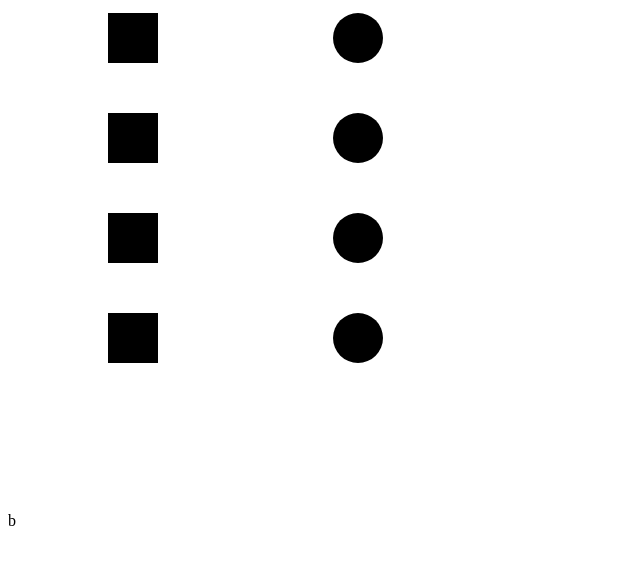
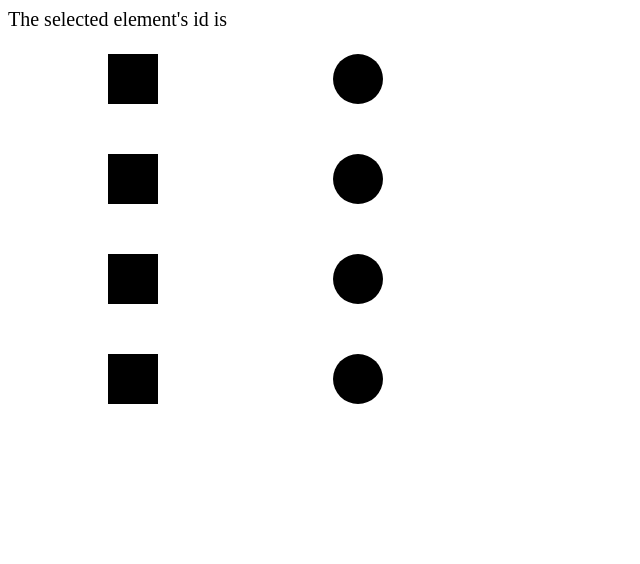
Before and after one commit to tippytappy/d3_study, a plain HTML site: page various/selection links.html in a window 1280 px wide. Shown: the whole page, without its empty margins (0-640 px from the left). Drawn offline with Linux system fonts and the light colour scheme.

Commit message:
selection updates

```diff
--- a/various/selection links.html
+++ b/various/selection links.html
@@ -5,16 +5,26 @@
   <meta http-equiv="X-UA-Compatible" content="IE=edge">
   <meta name="viewport" content="width=device-width, initial-scale=1.0">
   <script src="../d3-7.6.1.js"></script>
+  <style>
+    #element_letter {
+      font-size: 20px;
+    }
+  </style>
   <title>Document</title>
 </head>
 <body>
+  <div id="element_letter" font-size="30">The selected element's id is</div>
+  <br>
   <svg width="500" height="500"></svg>
   <script>
 
     data = ['a', 'b', 'c', 'd']
 
   // define a global variable to hold the 'this' value
-  sx = 'b'
+  letter = ''
+  div_selection = d3.select('#element_letter')
+  circle_selection = d3.select('#circle_group')
+        .selectAll(`${'#' + letter}`)
 
   // rects
   d3.select('svg')
@@ -29,23 +39,29 @@
       .attr('width', 50)
       .attr('height', 50)
       .on('mouseenter', function(e) {
+        // rect
         d3.select(this)
         .attr('fill', 'green');
 
-        sx = this.id
-        console.log('this value: ' + sx)
+        letter = this.id
 
+        // circles
         d3.select('#circle_group')
-        .selectAll(`${'#' + this.id}`)
+        .selectAll(`${'#' + letter}`)
         .attr('fill', 'green')
 
+        // div text
+        div_selection
+          .text("The selected element's id is " + letter)
       })
       .on('mouseleave', function(e) {
+        // rects
         d3.select(this)
         .attr('fill', 'black')
 
+        // circles
         d3.select('#circle_group')
-        .selectAll(`${'#' + this.id}`)
+        .selectAll(`${'#' + letter}`)
         .attr('fill', 'black')
       })
 
@@ -62,10 +78,6 @@
       .attr('cy', (d, i) => i * 100)
       .attr('r', 25)
 
-    // div to show the variable value
-    d3.select('body')
-      .append('div')
-      .text(sx)
   </script>
 </body>
 </html>
```
